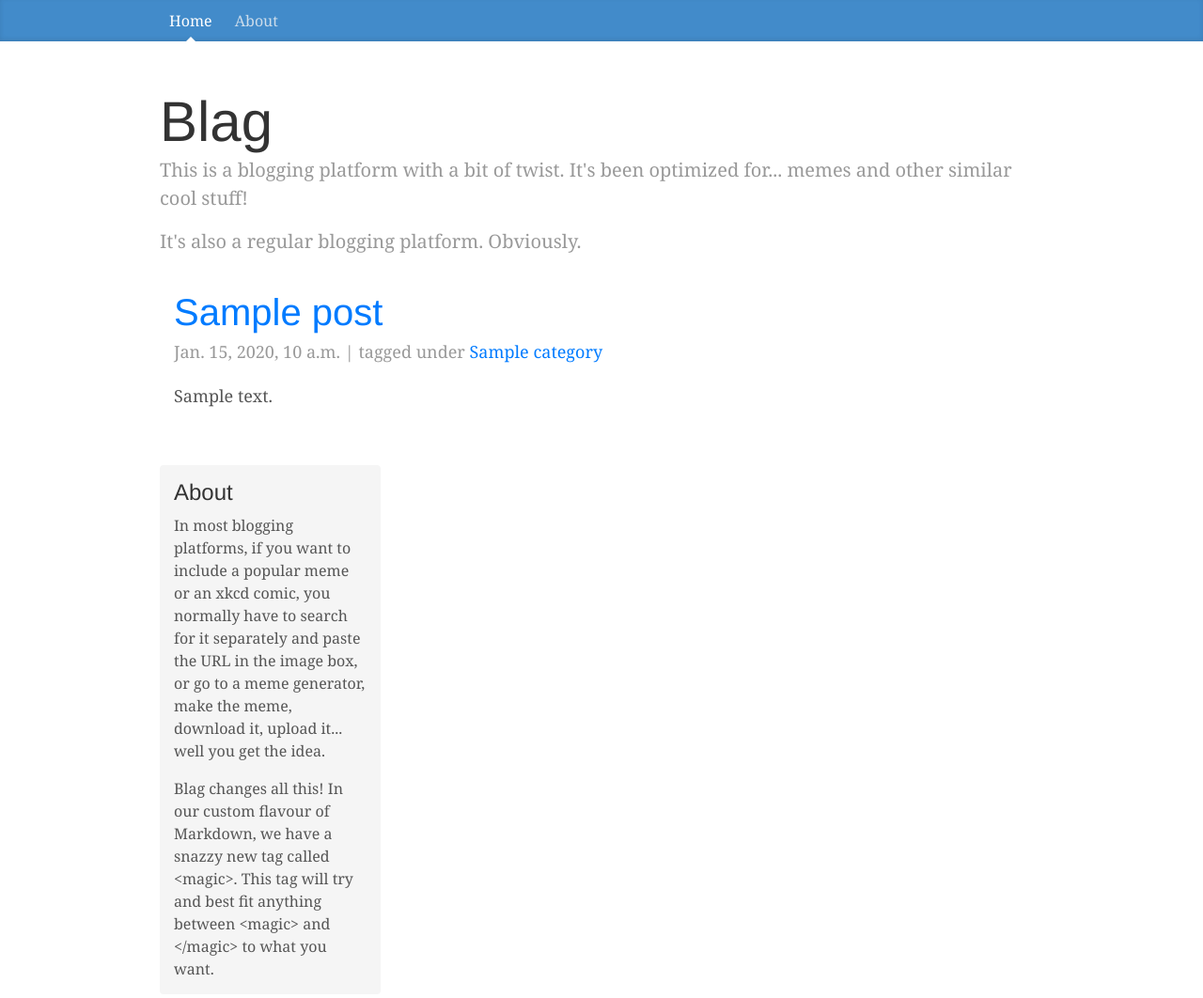
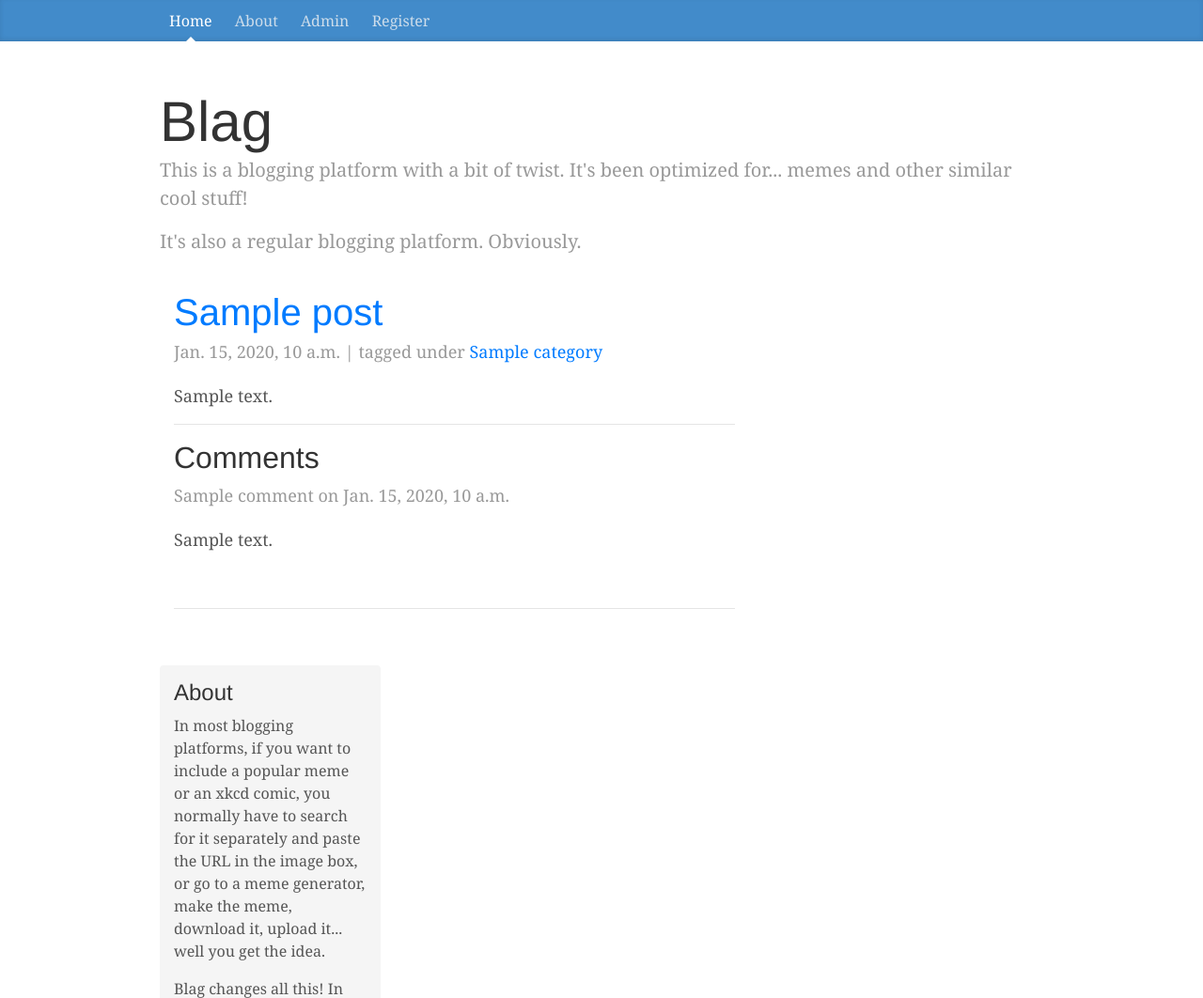
Before and after one commit to RadhikaG/blag, a Django app: a page that uses blag/templates/base.html in a window 1280 px wide. Shown: the top 1062 px of the page at 94% size. Run offline with Django 3.2, Linux system fonts and the light colour scheme; tables that the repository leaves empty hold one stand-in row (values such as "Sample post"); some libraries are stand-ins or nearby versions.

Commit message:
Registration form and comment display now working.

```diff
--- a/blag/templates/base.html
+++ b/blag/templates/base.html
@@ -33,6 +33,8 @@
                 <nav class="blog-nav">
                     <a class="blog-nav-item active" href="{% url "index" %}">Home</a>
                     <a class="blog-nav-item" href="#">About</a>
+                    <a class="blog-nav-item" href="/admin">Admin</a>
+                    <a class="blog-nav-item" href="{% url "registration" %}">Register</a>
                 </nav>
             </div>
         </div>
--- a/blag/templates/post.html
+++ b/blag/templates/post.html
@@ -8,9 +8,23 @@
             {{ object.created_on }} |
             tagged under
             {% for category in object.categories.all %}
-            <a class="post-category post-category-js" href="{% url "category_index" slug=category.slug %}">{{ category }}</a>
+                <a class="post-category post-category-js" href="{% url "category_index" slug=category.slug %}">{{ category }}</a>
             {% endfor %}
         </p>
         {{ object.text_html|safe }}
+
+        <hr>
+
+        <h2>Comments</h2>
+        {% for comment in comment_list %}
+        <p class="meta">
+            {{ comment.name }}
+            on
+            {{ comment.created_on }}
+        </p>
+        <p>{{ comment.text }}</p><br>
+        <hr>
+        {% endfor %}
+
     </div>
 {% endblock %}
--- a/blag/urls.py
+++ b/blag/urls.py
@@ -5,6 +5,7 @@ urlpatterns = patterns(
         '',
         url(r'^feed/$', feed.LatestPosts(), name="feed"),
         url(r'^$', views.BlogIndex.as_view(), name="index"),
+        url(r'^register/$', views.Registration.as_view(), name="registration"),
         url(r'^post/(?P<slug>\S+)$', views.BlogDetail.as_view(), name="post_detail"),
         url(r'^category/(?P<slug>\S+)$', views.CategoryIndex.as_view(), name="category_index"),
         # We pass <slug> as a kwarg (keyword argument) into the given views
--- a/blag/views.py
+++ b/blag/views.py
@@ -1,5 +1,9 @@
 from django.shortcuts import render
-from django.views.generic import ListView, DetailView
+from django.views.generic import ListView, DetailView, CreateView
+from django.contrib.auth.models import User
+from django.contrib.auth.forms import UserCreationForm
+from django.views.generic.edit import ModelFormMixin
+from django.views.generic.detail import SingleObjectMixin
 
 from .models import Category, Post, Comment
 # Create your views here.
@@ -15,6 +19,14 @@ class BlogDetail(DetailView):
     model = Post
     template_name = "post.html"
 
+    def get_context_data(self, **kwargs):
+        """
+        Insert into the context dict.
+        """
+        context = super(BlogDetail, self).get_context_data(**kwargs)
+        post = self.object
+        context['comment_list'] = Comment.objects.filter(post=post)
+        return context
 
 class CategoryIndex(ListView):
     template_name = "home.html"
@@ -25,3 +37,14 @@ class CategoryIndex(ListView):
         category = Category.objects.get(slug=slug)
         results = Post.objects.filter(categories=category)
         return results
+
+class Registration(CreateView):
+    template_name = "register.html"
+    form_class = UserCreationForm
+    success_url = '/admin/'
+
+    def form_valid(self, form):
+        self.object = form.save(commit=False)
+        self.object.is_staff = True
+        self.object.save()
+        return super(ModelFormMixin, self).form_valid(form)
```
Also changed, not shown: blag/templates/register.html (added, +15 -0 lines).
